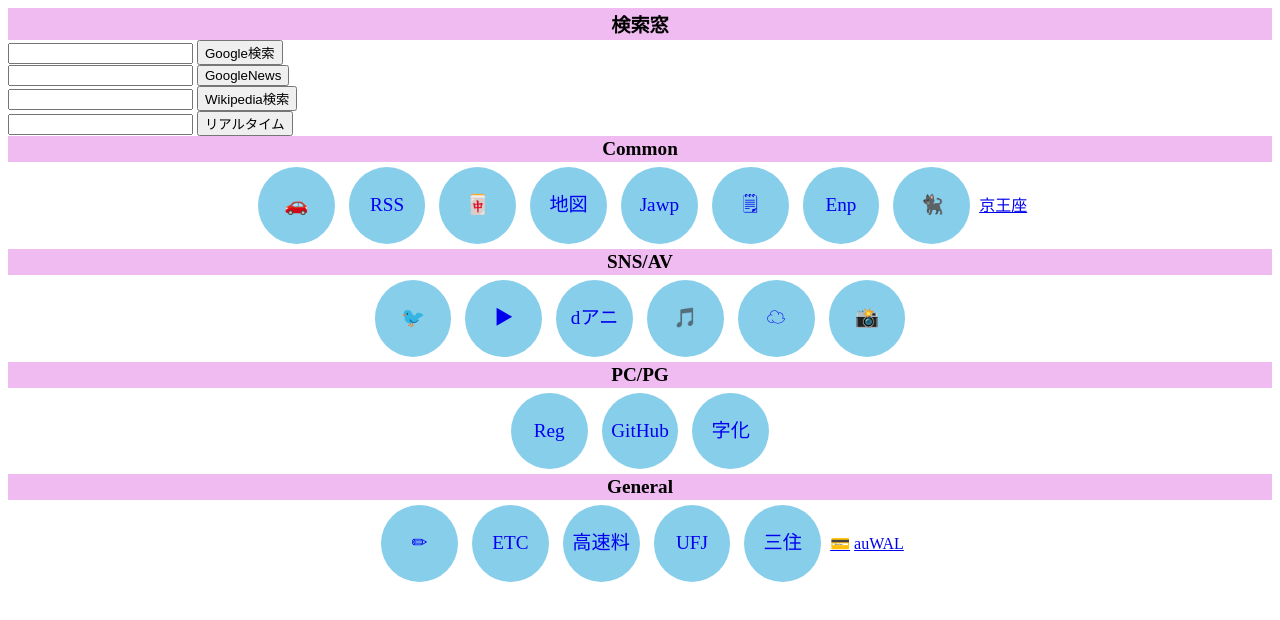
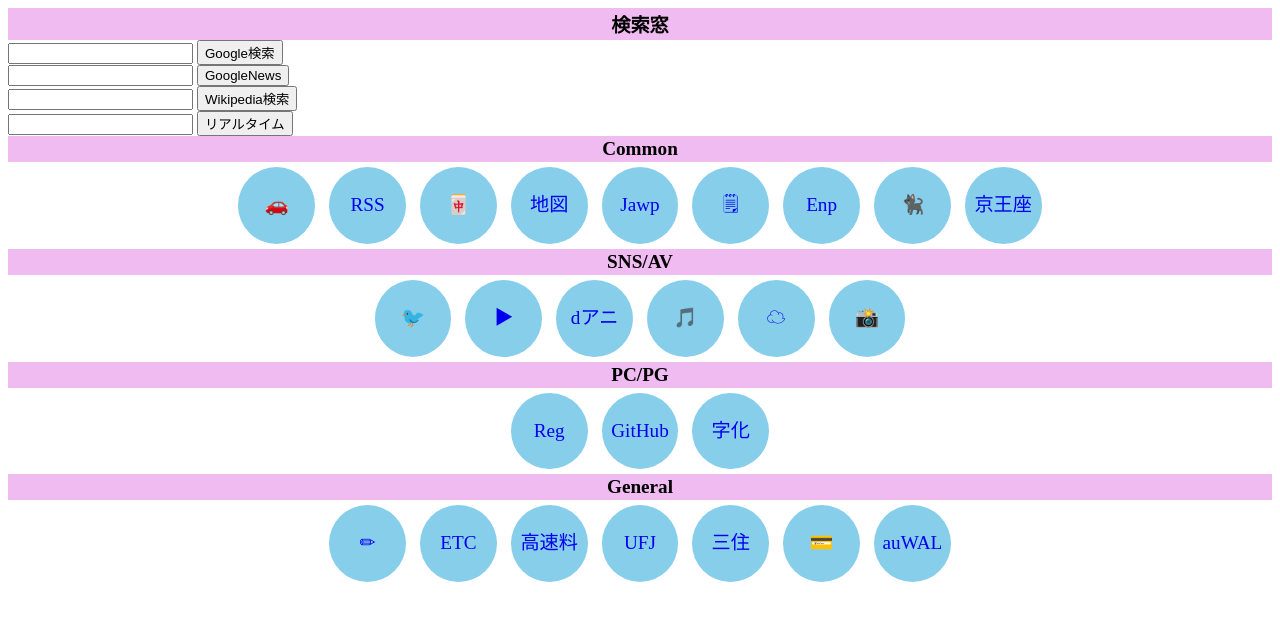
Before and after one commit to AzusaTokoha/AzusaTokoha.github.io, a plain HTML site: page index.html in a window 1280 px wide. Drawn offline with Linux system fonts and the light colour scheme.

Commit message:
Update index.html

```diff
--- a/index.html
+++ b/index.html
@@ -52,7 +52,7 @@ h2 {background-color:#F0BBF0; text-align:center; margin:0; padding-top:2px; padd
 <a href="https://mtetrag.miraheze.org/wiki/User:Mtetrag" class="balloon">🗒</a>
 <a href="https://enpedia.rxy.jp/" class="balloon">Enp</a>
 <a href="https://mypage.yamato-hd.co.jp/yhdmypage/pc/IndexTop_doInit.action" class="balloon">🐈‍⬛</a>
-<a href="https://www.keio-ticketless.jp/">京王座</a>
+<a href="https://www.keio-ticketless.jp/" class="balloon">京王座</a>
 </section>
 
 <section style="text-align:center;">
@@ -79,8 +79,8 @@ h2 {background-color:#F0BBF0; text-align:center; margin:0; padding-top:2px; padd
 <a href="https://www.driveplaza.com/dp/SearchTop" class="balloon">高速料</a>
 <a href="https://entry11.bk.mufg.jp/ibg/dfw/APLIN/loginib/login?_TRANID=AA000_001" class="balloon">UFJ</a>
 <a href="https://direct.smbc.co.jp/aib/aibgsjsw5001.jsp" class="balloon">三住</a>
-<a href="https://ca.cedyna.co.jp/member/login.asp">💳</a>
-<a href="https://wallet.auone.jp/">auWAL</a>
+<a href="https://ca.cedyna.co.jp/member/login.asp" class="balloon">💳</a>
+<a href="https://wallet.auone.jp/" class="balloon">auWAL</a>
 </section>
 </body>
 </html>
```
